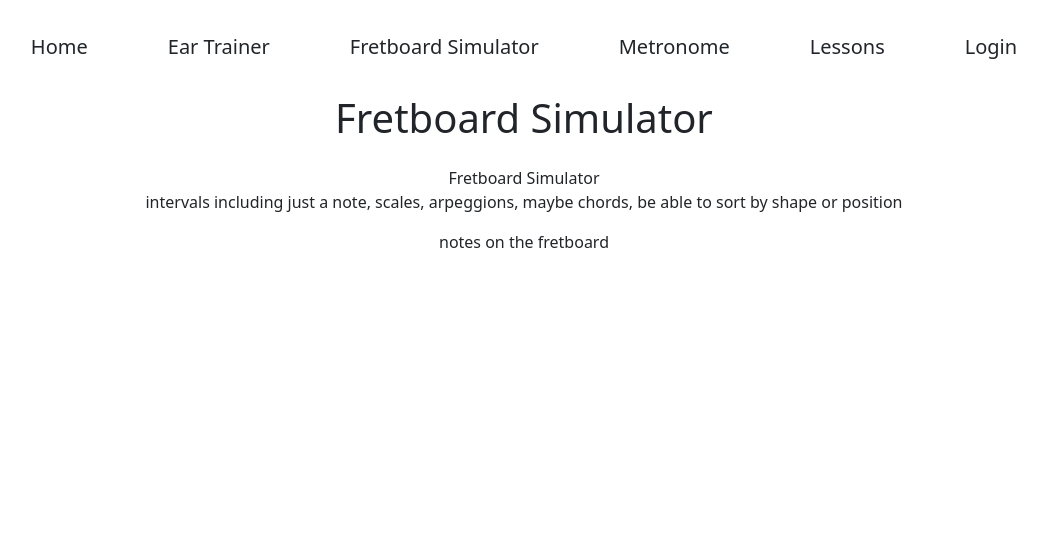
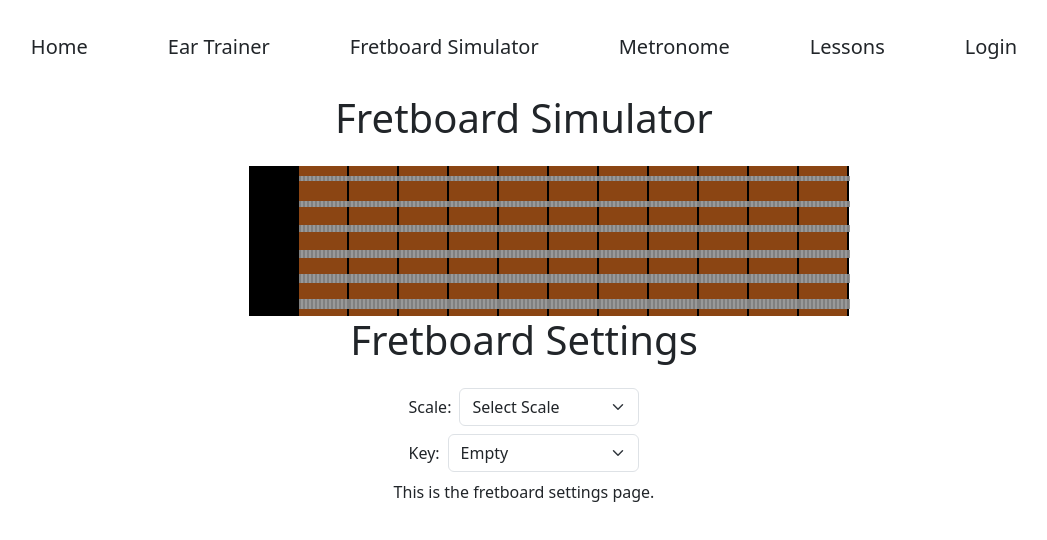
Before and after one commit to CalvinGaiennie/Music-TS-React, a React (Vite) app: page /fretboard-simulator in a window 1280 px wide. Shown: the top 540 px of the page, without its empty margins (116-1163 px from the left). Built offline with nearby package versions, Linux system fonts and the light colour scheme.

Commit message:
added intervals and got the fretboard simulator moved over

```diff
--- a/src/assets/resources.ts
+++ b/src/assets/resources.ts
@@ -243,6 +243,7 @@ export const songList = {
 
 export const instrumentDifficulties = {
   guitar: [
+    "intervals",
     "simple-melody",
     "complex-melody",
     "riffs",
@@ -255,6 +256,7 @@ export const instrumentDifficulties = {
     "no-restrictions",
   ],
   piano: [
+    "intervals",
     "simple-melody",
     "complex-melody",
     "riffs",
@@ -267,6 +269,7 @@ export const instrumentDifficulties = {
     "no-restrictions",
   ],
   bass: [
+    "intervals",
     "simple-melody",
     "complex-melody",
     "riffs",
@@ -300,6 +303,7 @@ export const instrumentDifficulties = {
 
 export const realSongListRealDifficulty = {
   guitar: {
+    intervals: [],
     "simple-melody": [
       {
         Path: "/Songs/ET_MO_A_ElPaso.mp3",
@@ -409,6 +413,7 @@ export const realSongListRealDifficulty = {
     ],
   },
   piano: {
+    intervals: [],
     "simple-melody": [],
     "complex-melody": [],
     riffs: [],
@@ -421,6 +426,7 @@ export const realSongListRealDifficulty = {
     "no-restrictions": [],
   },
   bass: {
+    intervals: [],
     "simple-melody": [],
     "complex-melody": [],
     riffs: [],
--- /dev/null
+++ b/src/components/FretboardSettings.tsx
@@ -0,0 +1,66 @@
+import { notes } from "../assets/resources";
+
+function FretboardSettings({ state, dispatch }: { state: any; dispatch: any }) {
+  return (
+    <div className="container d-flex flex-column align-items-center">
+      <h1 className="mb-4">Fretboard Settings</h1>
+      <div>
+        <div className="d-flex flex-row align-items-center justify-content-center mb-2">
+          <p className="me-2 mb-0">Scale:</p>
+          <select
+            className="form-select"
+            value={state.currentScale}
+            onChange={(e) =>
+              dispatch({ type: "setCurrentScale", payload: e.target.value })
+            }
+          >
+            <option value="empty">Select Scale</option>
+            <option value="allnotes">All Notes</option>
+            <option value="octaves">Octaves</option>
+            <option value="major">Major</option>
+            <option value="minor">Minor</option>
+            <option value="majorPentatonic">Major Pentatonic</option>
+            <option value="minorPentatonic">Minor Pentatonic</option>
+            <option value="majorArpeggio">Major Arpeggio</option>
+            <option value="minorArpeggio">Minor Arpeggio</option>
+          </select>
+        </div>
+        <div className="d-flex flex-row align-items-center justify-content-center mb-2">
+          <p className="me-2 mb-0">Key:</p>
+          <select
+            className="form-select"
+            value={state.currentKey}
+            onChange={(e) =>
+              dispatch({ type: "setCurrentKey", payload: e.target.value })
+            }
+          >
+            <option value="empty">Empty</option>
+            {notes.map((note) => (
+              <option value={note.value}>{note.display}</option>
+            ))}
+          </select>
+        </div>
+        {/* <div className="d-flex flex-row align-items-center justify-content-center mb-2">
+          <p className="me-2 mb-0">Shape:</p>
+          <select
+            className="form-select"
+            value={state.currentShape}
+            onChange={(e) =>
+              dispatch({ type: "setCurrentShape", payload: e.target.value })
+            }
+          >
+            <option value="empty">Empty</option>
+            <option value="1">1</option>
+            <option value="2">2</option>
+            <option value="3">3</option>
+            <option value="4">4</option>
+            <option value="5">5</option>
+          </select>
+        </div> */}
+      </div>
+      <p>This is the fretboard settings page.</p>
+    </div>
+  );
+}
+
+export default FretboardSettings;
--- /dev/null
+++ b/src/pages/Fretboard.module.css
@@ -0,0 +1,82 @@
+.nut {
+  width: 8px;
+  height: 148px;
+  background-color: black;
+  border: 1px solid black;
+}
+
+.string {
+  display: flex;
+  height: 25px;
+  background-color: #8b4513;
+  z-index: 2;
+}
+
+.fretnut {
+  width: 50px;
+  border-right: 2px solid black;
+  display: flex; /* Add this */
+  align-items: center;
+  position: relative;
+  background-color: black;
+}
+
+.fret {
+  width: 50px;
+  border-right: 2px solid black;
+  display: flex; /* Add this */
+  align-items: center;
+  position: relative;
+}
+
+.innerFret {
+  width: 106%;
+  position: absolute;
+  z-index: 3;
+  background: repeating-linear-gradient(
+    90deg,
+    grey,
+    grey 2px,
+    #999 2px,
+    #999 4px
+  );
+}
+
+.flex {
+  display: flex;
+}
+
+.active {
+  background-color: #b16b3b;
+  color: white;
+}
+
+.active::before {
+  content: attr(data-noteName);
+  position: absolute;
+  top: 50%;
+  left: 50%;
+  transform: translate(-50%, -50%);
+  z-index: 4;
+  color: white;
+  font-weight: bold;
+}
+
+.innerFret.string1 {
+  height: 5px;
+}
+.innerFret.string2 {
+  height: 6px;
+}
+.innerFret.string3 {
+  height: 7px;
+}
+.innerFret.string4 {
+  height: 8px;
+}
+.innerFret.string5 {
+  height: 9px;
+}
+.innerFret.string6 {
+  height: 10px;
+}
--- a/src/pages/FretboardSimulatorPage.tsx
+++ b/src/pages/FretboardSimulatorPage.tsx
@@ -1,13 +1,157 @@
+import { useEffect, useReducer } from "react";
+import styles from "./Fretboard.module.css";
+import FretboardSettings from "../components/FretboardSettings";
+
+const initialState = {
+  currentKey: "empty",
+  currentScale: "empty",
+  currentShape: "empty",
+  isScaleActive: false,
+  hoveredFret: null as string | null,
+};
+
+function reducer(state: any, action: any) {
+  switch (action.type) {
+    case "setCurrentKey":
+      return { ...state, currentKey: action.payload };
+    case "setCurrentScale":
+      return { ...state, currentScale: action.payload };
+    case "setCurrentShape":
+      return { ...state, currentShape: action.payload };
+    case "setIsScaleActive":
+      return { ...state, isScaleActive: action.payload };
+    case "setHoveredFret":
+      return { ...state, hoveredFret: action.payload };
+    default:
+      return state;
+  }
+}
+
 function FretboardSimulatorPage() {
+  const [state, dispatch] = useReducer(reducer, initialState);
+
+  const scales = {
+    allnotes: [0, 1, 2, 3, 4, 5, 6, 7, 8, 9, 10, 11], // Just the root note
+    octaves: [0, 12], // Root note and its octave
+    major: [0, 2, 4, 5, 7, 9, 11],
+    minor: [0, 2, 3, 5, 7, 8, 10],
+    majorPentatonic: [0, 2, 4, 7, 9],
+    minorPentatonic: [0, 3, 5, 7, 10],
+    majorArpeggio: [0, 4, 7],
+    minorArpeggio: [0, 3, 7],
+  };
+
+  const notes = [
+    "A",
+    "A#",
+    "B",
+    "C",
+    "C#",
+    "D",
+    "D#",
+    "E",
+    "F",
+    "F#",
+    "G",
+    "G#",
+  ];
+  const stringNames = ["E", "B", "G", "D", "A", "E"];
+
+  function getNoteAtFret(stringNote: string, fretNumber: number) {
+    const startIndex = notes.findIndex((note) => note === stringNote);
+    return notes[(startIndex + fretNumber) % 12];
+  }
+
+  function buildScale(startNote: string, scaleName: string) {
+    if (scaleName === "empty") return [];
+    const startIndex = notes.findIndex((note) => note === startNote);
+    return scales[scaleName].map(
+      (interval) => notes[(interval + startIndex) % 12]
+    );
+  }
+
+  function isNoteInScale(noteName: string) {
+    if (state.currentScale === "empty") return false;
+    if (state.currentScale === "allnotes") return true; // Show all notes regardless of key
+    if (state.currentKey === "empty") return false;
+    const scaleNotes = buildScale(state.currentKey, state.currentScale);
+    return scaleNotes.includes(noteName);
+  }
+
+  function getFretClassName(
+    fretId: string,
+    noteName: string,
+    fretNumber: number
+  ) {
+    const baseClass = `${styles.fret} ${
+      fretNumber === 0 ? styles.fretnut : ""
+    }`;
+    const isActive = state.isScaleActive && isNoteInScale(noteName);
+    const isHovered = !state.isScaleActive && state.hoveredFret === fretId;
+
+    return `${baseClass} ${isActive || isHovered ? styles.active : ""}`;
+  }
+
+  useEffect(() => {
+    if (
+      state.currentScale === "allnotes" ||
+      (state.currentKey !== "empty" && state.currentScale !== "empty")
+    ) {
+      dispatch({ type: "setIsScaleActive", payload: true });
+    } else {
+      dispatch({ type: "setIsScaleActive", payload: false });
+    }
+  }, [state.currentKey, state.currentScale]);
+
   return (
     <div className="container d-flex flex-column align-items-center">
       <h1 className="mb-4">Fretboard Simulator</h1>
-      <div>Fretboard Simulator</div>
-      <p>
-        intervals including just a note, scales, arpeggions, maybe chords, be
-        able to sort by shape or position
-      </p>
-      <p>notes on the fretboard</p>
+      {/* <p>description</p> */}
+      <div className={styles.fretboard}>
+        <div style={{ marginLeft: "50px" }}>
+          {Array.from({ length: 6 }).map((_, i) => (
+            <div key={`string-${i + 1}`} className={styles.string}>
+              {Array.from({ length: 12 }).map((_, j) => {
+                const fretId = `fret-${j}-string-${i + 1}`;
+                const noteName = getNoteAtFret(stringNames[i], j);
+
+                return (
+                  <div
+                    key={fretId}
+                    id={fretId}
+                    className={getFretClassName(fretId, noteName, j)}
+                    onMouseEnter={() =>
+                      dispatch({ type: "setHoveredFret", payload: fretId })
+                    }
+                    onMouseLeave={() =>
+                      dispatch({ type: "setHoveredFret", payload: null })
+                    }
+                    data-noteName={noteName}
+                    data-stringNoteName={stringNames[i]}
+                  >
+                    {j !== 0 && (
+                      <div
+                        id={`innerFret-${j}-string-${i + 1}`}
+                        style={
+                          {
+                            "--fret-number": j,
+                            "--string-number": i + 1,
+                          } as React.CSSProperties
+                        }
+                        className={`${styles.innerFret} ${
+                          styles[`string${i + 1}`]
+                        }`}
+                      />
+                    )}
+                  </div>
+                );
+              })}
+            </div>
+          ))}
+        </div>
+      </div>
+
+      <FretboardSettings state={state} dispatch={dispatch} />
     </div>
   );
 }
```
Also changed, not shown: TODO.txt.
